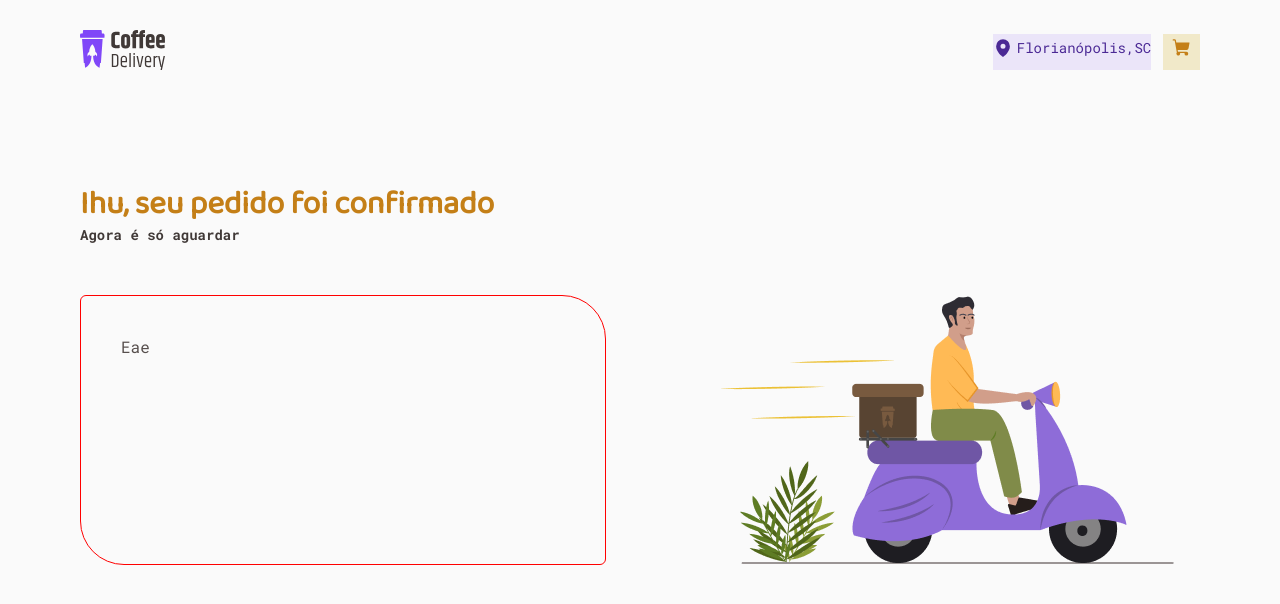
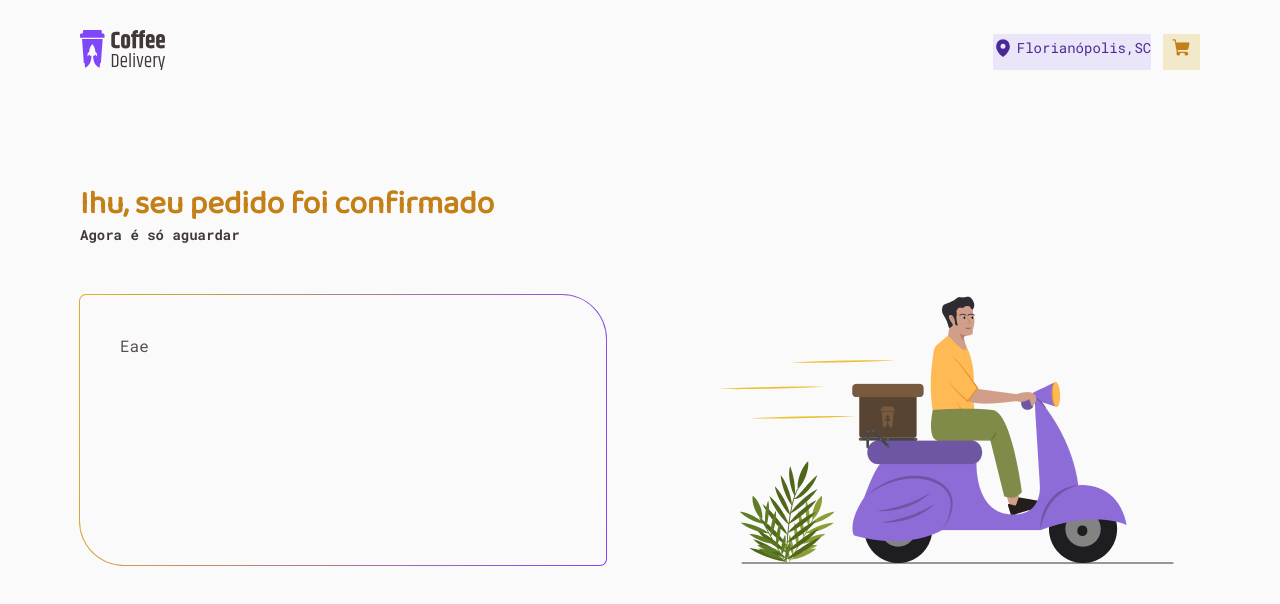
Before and after one commit to ReinaldoARamos/Ignite_Coffee_Delivery-, a React (Vite) app: page /Delivery in a window 1280 px wide. Shown: the top 604 px of the page. Built offline with nearby package versions, Linux system fonts and the light colour scheme.

Commit message:
aplicando gradiente com um border radius no css

```diff
--- a/src/Pages/Delivery/index.tsx
+++ b/src/Pages/Delivery/index.tsx
@@ -15,9 +15,8 @@ export function Delivery() {
       <section>
 
 
-        <OrderDetailsContainer  >
+        <OrderDetailsContainer >
         Eae
-
         </OrderDetailsContainer>
         <img src={GuyOnABike} />
       </section>
--- a/src/Pages/Delivery/style.ts
+++ b/src/Pages/Delivery/style.ts
@@ -18,13 +18,27 @@ export const DeliveryContainer = styled.div`
 `;
 
 export const OrderDetailsContainer = styled.div`
-  width: 32.875rem;
+  min-width: 32.875rem;
   height: 16.875rem;
   display: flex;
-  border: 1px solid red;
   flex-direction: column;
   padding: 2.5rem;
   gap: 2rem;
   margin-right: 6.375rem ;
   border-radius: 6px 44px 6px 44px;
+  background: ${({ theme }) => theme.colors["base-background"]};
+  position: relative;
+
+
+&::before{
+    content: "";
+    position: absolute;
+    inset: -1px;
+    border-radius: 7px 45px 7px 45px;
+    z-index: -1;
+    background: linear-gradient(102.89deg, #DBAC2C 2.61%, #8047F8 98.76%);;
+
+
+
+}
 `;
```
